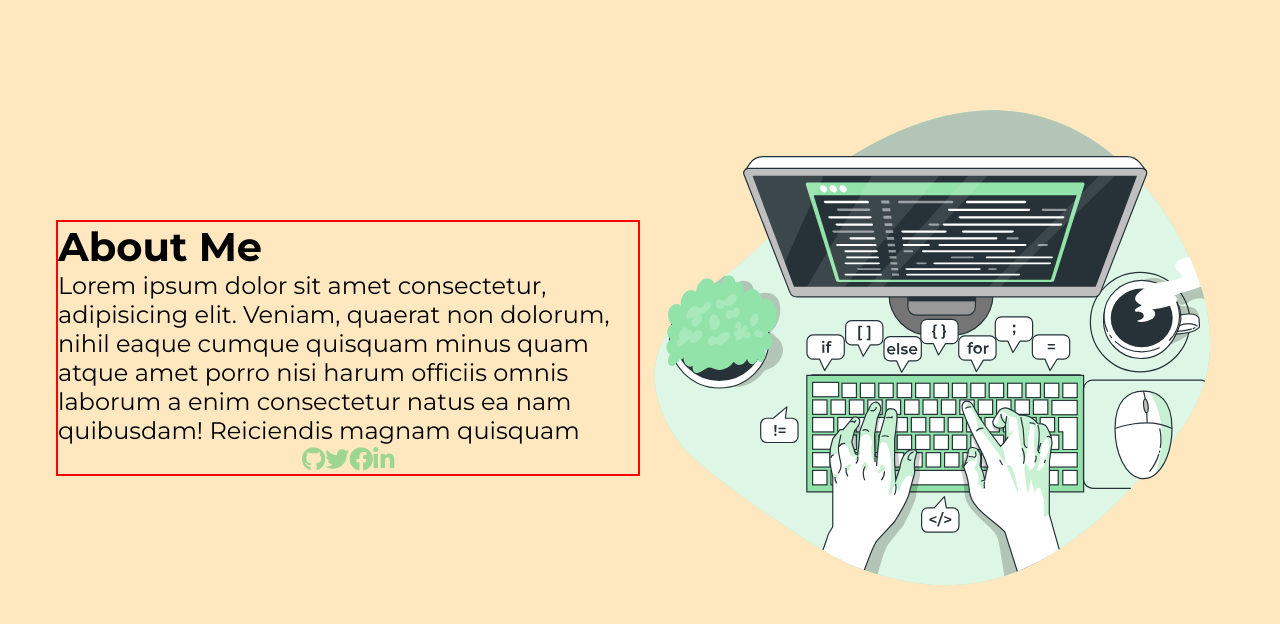
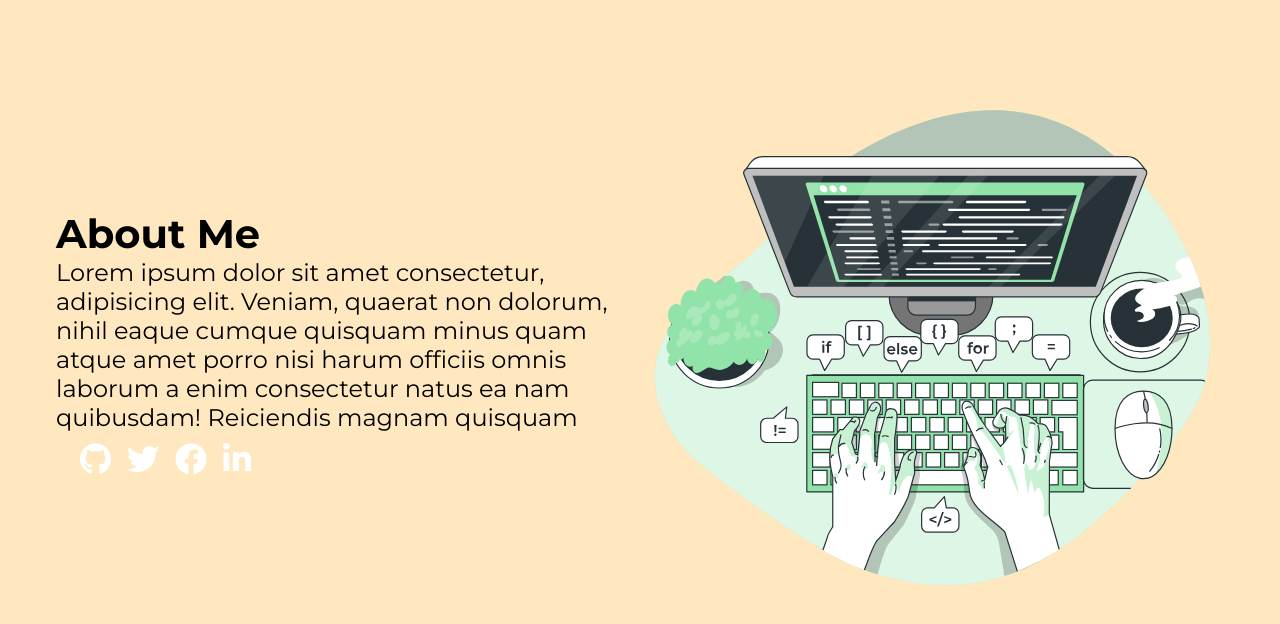
Before and after one commit to Yasir-Khan22/about-me, a plain HTML site: page index.html in a window 1280 px wide. Drawn offline with Linux system fonts and the light colour scheme.

Commit message:
updation occur

```diff
--- a/style.css
+++ b/style.css
@@ -24,8 +24,7 @@ body {
 .heading {
     display: flex;
     flex-direction: column;
-    max-width: 50%;
-    border: 2px solid red;
+    width: 50%;
 }
 
 .heading h2 {
@@ -37,11 +36,15 @@ body {
 .heading .icons {
     display: flex;
     flex-direction: row;
-    justify-content: center;
+    justify-content: flex-start;
+    margin: 0.5rem 1rem;
+
 }
 .heading .icons a {
-    font-size: 1.5rem;
-    color:  #9cd691;
+    font-size: 2rem;
+    color:  #fff;
+    margin-left: .5rem;
+   margin-right: .5rem;
 }
 .svg-wrapper {
     display: flex;
```
